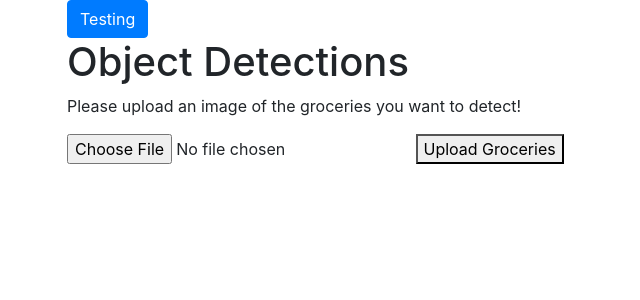
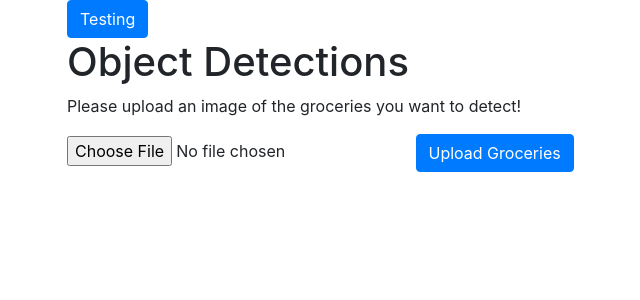
Before and after one commit to itskaleslaw/Cellary, a Flask app: page / in a window 1280 px wide. Shown: the top 300 px of the page, without its empty margins (18-658 px from the left). Run offline with Flask 3, Linux system fonts and the light colour scheme; some libraries are stand-ins or nearby versions.

Commit message:
bootstrap working for both html files

```diff
--- a/templates/index.html
+++ b/templates/index.html
@@ -9,17 +9,17 @@
 </head>
 <body>
     <div class="container">
-      <button class = "btn btn-primary">Testing</button>
+        <button class="btn btn-primary">Testing</button>
         <h1>Object Detections</h1>
         <p>Please upload an image of the groceries you want to detect!</p>
         <form method="POST" enctype="multipart/form-data" class="upload-form">
             <input type="file" name="file" required aria-label="Upload your groceries image">
-            <button type="submit" class="upload-button">Upload Groceries</button>
+            <button type="submit" class="btn btn-primary upload-button">Upload Groceries</button>
         </form>
 
         <!-- Button to go to inventory page if a file has been uploaded -->
         {% if session.get('detected_items') %}
-            <a href="{{ url_for('inventory') }}" class="inventory-button">Go to Inventory</a>
+            <a href="{{ url_for('inventory') }}" class="btn btn-success inventory-button">Go to Inventory</a>
         {% endif %}
     </div>
 </body>
--- a/templates/inventory.html
+++ b/templates/inventory.html
@@ -5,6 +5,7 @@
     <meta http-equiv="X-UA-Compatible" content="IE=edge">
     <meta name="viewport" content="width=device-width, initial-scale=1.0">
     <link rel="stylesheet" href="{{ url_for('static', filename='css/index.css') }}">
+    <link rel="stylesheet" href="{{ url_for('static', filename='css/bootstrap.min.css') }}">
     <title>Detected Groceries</title>
 </head>
 <body>
```
